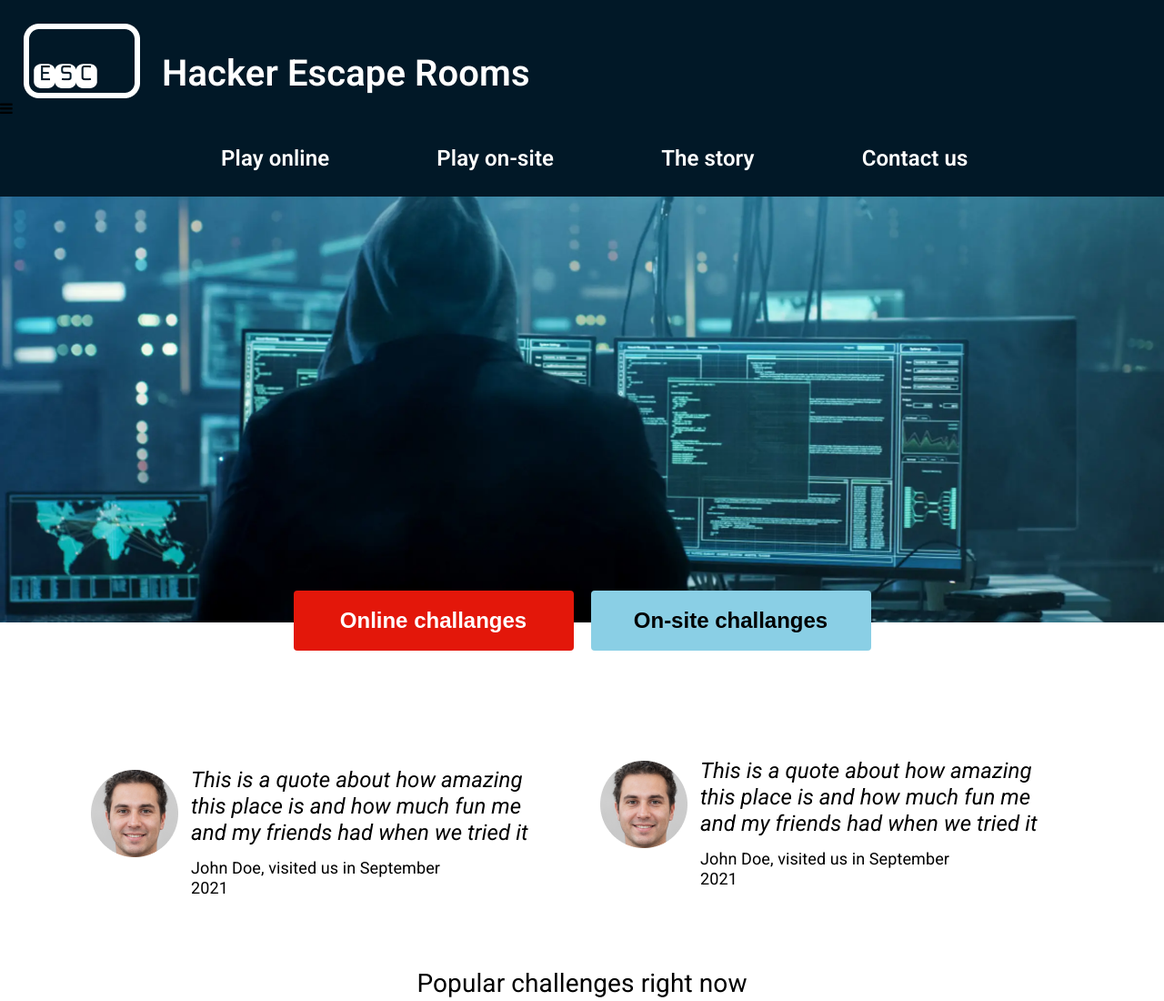
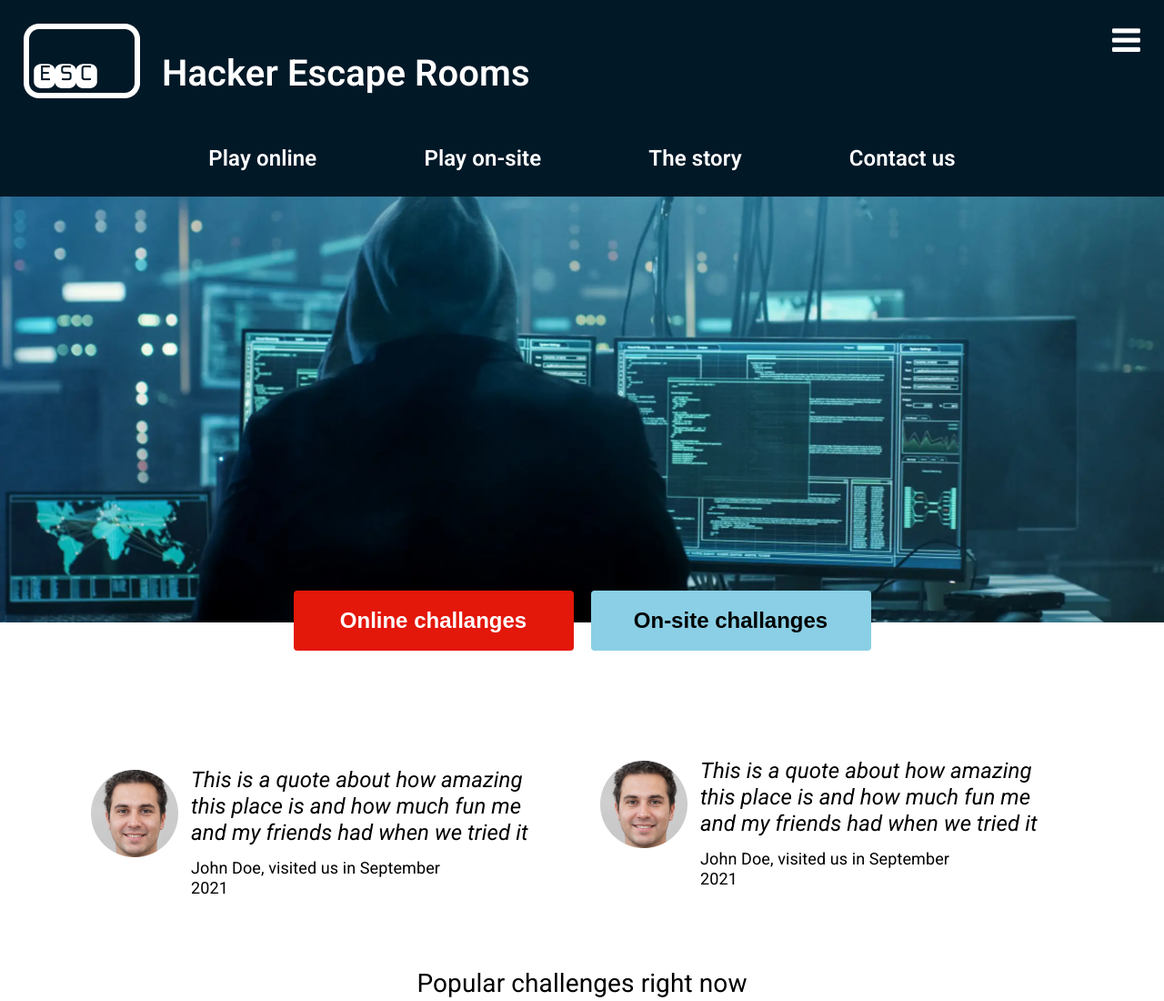
Before and after one commit to mastr777/A2_uppgift2-wu_html-css-ESCrooms, a website: page index.html in a window 1280 px wide. Shown: the top 1100 px of the page at 91% size. Drawn offline with Linux system fonts and the light colour scheme.

Commit message:
Updated file for fo-bars

```diff
--- a/style.css
+++ b/style.css
@@ -32,9 +32,7 @@
   margin: 0;
 }
 
-a:link,
-a:visited,
-aonlineChallengesLink {
+a:link, a:visited, aonlineChallengesLink {
   color: var(--darkerBlueColor);
   font-size: 16px;
   font-weight: 600;
@@ -70,6 +68,14 @@
   background-color: var(--blackColor);
   text-align: left;
   position: relative;
+}
+
+.fa-bars {
+  color: white;
+  font-size: 36px;
+  position: absolute;
+  top: 26px;
+  right: 26px;
 }
 
 .insideHeaderDiv {
@@ -487,18 +493,15 @@
   height: 566px;
   background-color: var(--blackColor);
 }
-
 footer .secondNav,
 footer .abroadNav {
   text-align: left;
   padding-top: 7px;
   padding-left: 20px;
 }
-
 footer .secondNavSpan {
   display: block;
 }
-
 footer .secondNavBreakrow::before {
   content: "\a";
   white-space: pre;
@@ -583,22 +586,18 @@
   h2 {
     font-size: 24px;
   }
-
   .textBoxTwoSec {
     width: 100%;
     height: 390px;
     font-size: 20px;
     padding-top: 60px;
   }
-
   .quoteText {
     font-size: 18px;
   }
-
   .quoteTextWho {
     font-size: 14px;
   }
-
   .squareGrid {
     display: grid;
     grid-template-columns: 100%;
@@ -606,46 +605,37 @@
     gap: 0;
     width: 100%;
   }
-
   .textDivSquareGrid {
     height: 330px;
   }
-
   .aboutFlexThree {
     width: 100%;
     max-width: 390px;
   }
 }
-
 @media only screen and (max-width: 480px) {
   h2 {
     font-size: 24px;
   }
 }
-
 @media only screen and (min-width: 560px) {
   .oneSec {
     height: 340px;
   }
-
   .threeFlexTwo {
     width: 363px;
   }
-
   .popuChallengesImage {
     width: 363px;
   }
-
   .popuChallengesInfoDiv {
     width: 363px;
   }
 }
-
 @media only screen and (min-width: 700px) {
   .oneSec {
     height: 400px;
   }
-
   .quoteText {
     font-size: 24px;
     font-weight: 400;
@@ -653,13 +643,11 @@
     padding: 9px 24px 0 0;
     word-wrap: break-all;
   }
-
   .quoteTextWho {
     font-size: 18px;
     font-weight: 400;
     padding: 5px 0 0 0;
   }
-
   .textBoxTwoSec {
     width: 600px;
     height: 390px;
@@ -667,35 +655,29 @@
     padding-top: 100px;
   }
 }
-
 @media only screen and (min-width: 760px) {
   .oneSec {
     height: 460px;
   }
 }
-
 @media only screen and (max-width: 910px) {
   .oneFlexOne {
     margin: 0 auto;
   }
 }
-
 @media only screen and (min-width: 911px) {
   .header {
     height: 216px;
   }
-
   .firstNav {
     display: inline-block;
   }
-
   button {
     width: 308px;
     height: 66px;
     font-size: 24px;
     font-weight: 600;
   }
-
   .textDivSquareGrid {
     width: 67%;
     margin: 0 auto;
@@ -703,17 +685,14 @@
     position: relative;
     padding-top: 38px;
   }
-
   .buttonBookSquareGrid {
     position: absolute;
     bottom: 80px;
   }
-
   .buttonChallengesSquareGrid {
     position: absolute;
     bottom: 80px;
   }
-
   .squareGrid {
     display: grid;
     grid-template-columns: 1fr 1fr;
@@ -724,7 +703,6 @@
     height: auto;
     margin-bottom: 160px;
   }
-
   .boxSquareGrid1 {
     grid-column: 1;
     grid-row: 1/1;
@@ -734,14 +712,12 @@
     background-size: cover;
     background-position: center;
   }
-
   .boxSquareGrid2 {
     grid-column: 2;
     grid-row: 1/2;
     width: 100%;
     position: relative;
   }
-
   .boxSquareGrid3 {
     grid-column: 1;
     grid-row: 2/2;
@@ -749,7 +725,6 @@
     width: 100%;
     position: relative;
   }
-
   .boxSquareGrid4 {
     grid-column: 2;
     grid-row: 2/2;
@@ -759,21 +734,17 @@
     background-size: cover;
     background-position: center;
   }
-
   .inlineBlock2 {
     width: 500px;
     left: 178px;
     top: 33px;
   }
-
   h1.styleHone {
     font-size: 40px;
   }
-
   h1 span {
     display: unset;
   }
-
   .oneSec {
     width: 100%;
     height: 468px;
@@ -782,136 +753,109 @@
     background-size: cover;
     background-repeat: no-repeat;
   }
-
   .twoButtons {
     height: 70px;
   }
-
   .buttonChallengeTwo {
     display: inline-block;
     left: 0;
     position: absolute;
     top: -35px;
   }
-
   .buttonChallengeOne {
     position: absolute;
     right: 0;
     top: -35px;
   }
-
   .linkHidden {
     display: none;
   }
-
   .twoButtons2 {
     height: 80px;
     padding-top: 60px;
   }
-
   .buttonChallengeTwo2 {
     display: inline-block;
     left: 0;
     position: absolute;
   }
-
   .buttonChallengeOne2 {
     position: absolute;
     right: 0;
   }
-
   .linkHidden2 {
     display: none;
   }
-
   .flexOne {
     flex-direction: row;
   }
-
   .oneFlexOne {
     margin-left: auto;
   }
-
   .twoFlexOne {
     display: block;
   }
-
   .siteReviews {
     max-width: 560px;
   }
-
   .siteReviewsDiv1 {
     width: 130px;
   }
-
   .quoteTextWho {
     padding: 14px 0 0 0;
   }
-
   img.siteReviewsImage {
     width: 96px;
   }
-
   .siteReviewsTimeBlock {
     display: block;
   }
-
   footer {
     height: 467px;
   }
-
   .sectionWrapFlexThree {
     display: flex;
     flex-direction: row;
     width: 100%;
   }
-
   .aboutFlexThree {
     flex: 33%;
     height: auto;
     padding: 130px 150px 0 100px;
   }
-
   .navBoxFlexThree {
     flex: 13%;
     height: auto;
     padding-top: 130px;
   }
-
   .navAbroadFlexThree {
     flex: 22%;
     height: auto;
     padding-top: 130px;
   }
 }
-
 @media only screen and (max-width: 960px) {
   a.navOne {
     font-size: 22px;
     padding: 0 30px 0 30px;
   }
 }
-
 @media only screen and (max-width: 980px) {
   h2.squareGridHtwo {
     font-size: 26px;
   }
-
   p.pSquaregrid {
     font-size: 20px;
   }
 }
-
 @media only screen and (max-width: 1166px) {
   .buttonBookSquareGrid {
     position: absolute;
     bottom: 40px;
   }
-
   .buttonChallengesSquareGrid {
     position: absolute;
     bottom: 40px;
   }
 }
-
 /* #endregion END (@media queries) ----------------------------------------------------------------------------- */
```
